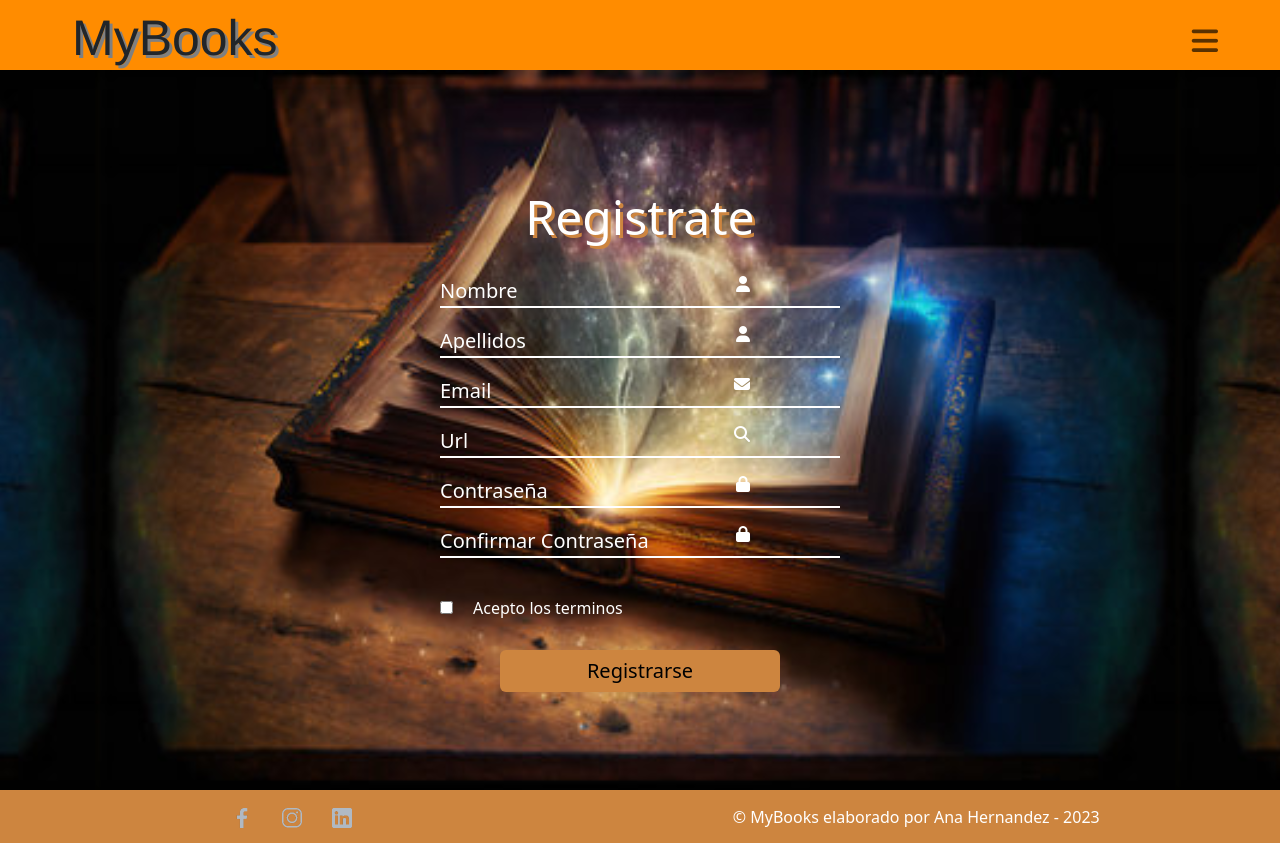
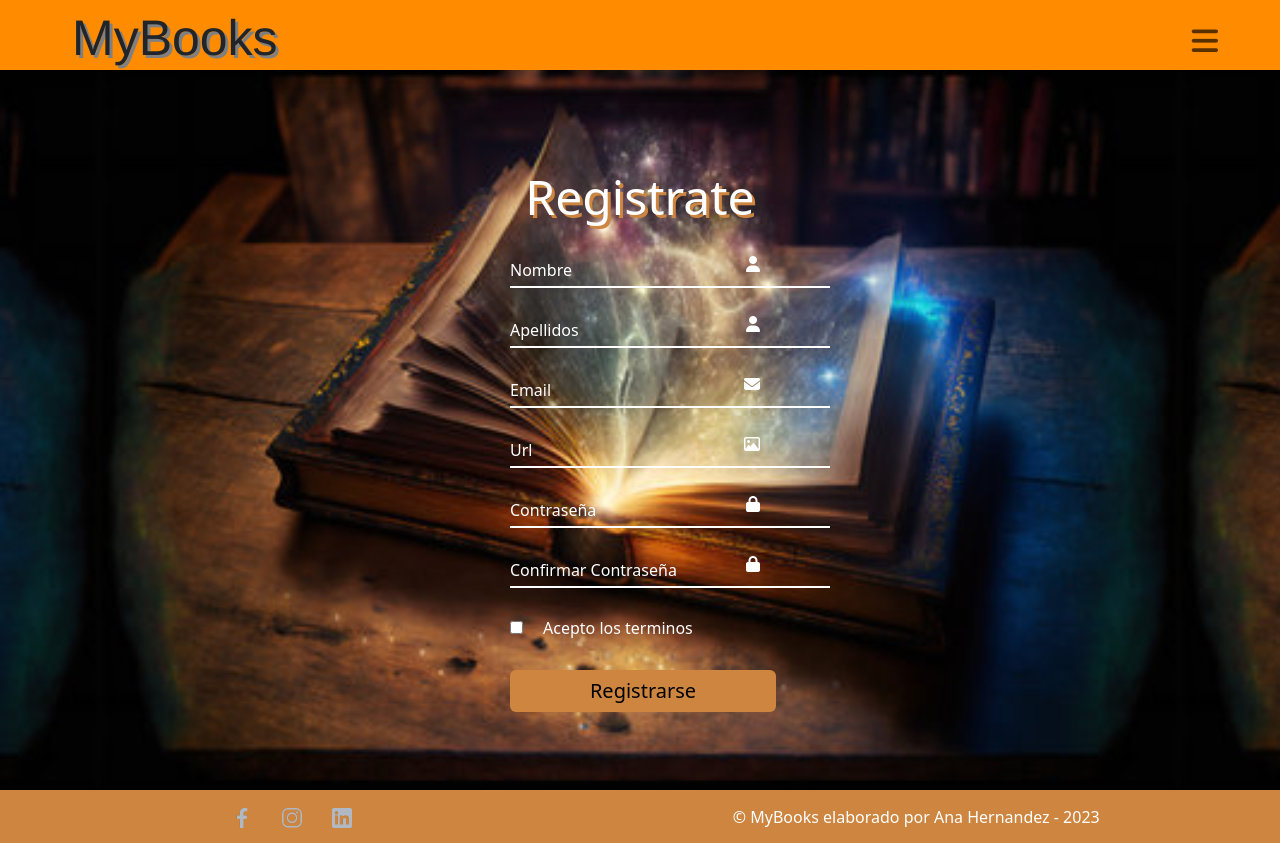
Before and after one commit to Cristinahb26/Modulo_3, an Angular app: page /register in a window 1280 px wide. Built offline with nearby package versions, Linux system fonts and the light colour scheme.

Commit message:
subir cambios del dia2

```diff
--- a/src/app/component/form-register/form-register.component.css
+++ b/src/app/component/form-register/form-register.component.css
@@ -13,7 +13,7 @@ body{
 }
 .login{
 
-    width: 600px;
+    width: 500px;
     height: 600px;
 
     display: flex;
@@ -34,9 +34,10 @@ body{
 }
 .login .input{
 
-    width: 400px;
+    width: 25vw;
     height: 30px;
-    margin-bottom: 20px;
+    margin-bottom: 30px;
+    margin-left: 60px;
 
 }
 .input-mail{
@@ -47,25 +48,42 @@ body{
     outline: none;
     background: transparent;
     border-bottom: 2px solid #fff;
+    /* transition: 3s; */
     color: #fff;
+
 }
 
-.input-mail::placeholder {
+.input-mail:focus ~ label,
+.input-mail:valid ~ label {
 
+    top: -55px;
+    font-size: 15px;
+    color: #f8ece2;
+    border: none;
+
+}
+.input label{
+
+    position: relative;
+    bottom: 30px;
     color: #fff;
+
+    display: flex;
+    justify-content: flex-start;
+
 }
 
 .input i {
 
     position: absolute;
-    right: 530px;
+    right: 520px;
     color: #fff;
 
 }
 .login .checkbox {
 
     margin-bottom: 30px;
-    margin-top: 40px;
+    padding-left: 60px;
     color: #fff;
 
 }
--- a/src/app/component/form-register/form-register.component.html
+++ b/src/app/component/form-register/form-register.component.html
@@ -2,7 +2,7 @@
 
     <div class="login">
 
-        <form>
+        <form action="#">
 
             <div class="sign-up">
                 <h2>Registrate</h2>
@@ -11,45 +11,50 @@
             <div class="input">
 
                 <i class="fa-solid fa-user"></i>
-                <input type="text" class="input-mail" autocomplete="off"  placeholder="Nombre" required>
+                <input type="text" class="input-mail" autocomplete="off" required>
+                <label for="input"> Nombre </label>
 
             </div>
 
             <div class="input">
 
                 <i class="fa-solid fa-user"></i>
-                <input type="text" class="input-mail" autocomplete="off" placeholder="Apellidos" required>
+                <input type="text" class="input-mail" autocomplete="off" required>
+                <label for="input"> Apellidos </label>
 
             </div>
 
             <div class="input">
 
                 <i class="fa-solid fa-envelope"></i>
-                <input type="email" class="input-mail" autocomplete="off" placeholder="Email" required>
+                <input type="email" class="input-mail" autocomplete="off" required>
+                <label for="input"> Email </label>
 
             </div>
 
             <div class="input">
 
-                <i class="fa-solid fa-search"></i>
-                <input type="url" class="input-mail" autocomplete="off" placeholder="Url" required>
+                <i class="fa fa-picture-o"></i>
+                <input type="url" class="input-mail" autocomplete="off" required>
+                <label for="input"> Url </label>
 
             </div>
 
             <div class="input">
 
                 <i class="fa-solid fa-lock"></i>
-                <input type="password" class="input-mail" autocomplete="off" placeholder="Contraseña" required>
+                <input type="password" class="input-mail" autocomplete="off" required>
+                <label for="input"> Contraseña </label>
 
             </div>
 
             <div class="input">
 
                 <i class="fa-solid fa-lock"></i>
-                <input type="password" class="input-mail" autocomplete="off" placeholder="Confirmar Contraseña" required>
+                <input type="password" class="input-mail" autocomplete="off" required>
+                <label for="input"> Confirmar Contraseña </label>
 
             </div>
-
 
             <div class="checkbox">
 
@@ -66,21 +71,6 @@
             </div>
 
 
-            <!-- <div class="box">
-
-                <p> or </p>
-
-            </div>
-
-
-            <div class="icono">
-
-                <i class="fa-brands fa-instagram"></i>
-                <i class="fa-brands fa-facebook"></i>
-                <i class="fa-brands fa-twitter"></i>
-
-            </div> -->
-
         </form>
     </div>
 
--- a/src/app/component/header/header.component.html
+++ b/src/app/component/header/header.component.html
@@ -12,6 +12,7 @@
           <ul class="dropdown-menu dropdown-menu-dark" aria-labelledby="navbarDarkDropdownMenuLink">
             <li><a class="dropdown-item fa fa-home" href="#" routerLink="/home"><font face="Arial Narrow">Home</font></a></li>
             <li><a class="dropdown-item fa fa-file-text" href="#" routerLink="/register"><font face="Arial Narrow">Register</font></a></li>
+            <li><a class="dropdown-item fa fa-user" href="#" routerLink="/profile"><font face="Arial Narrow">Profile</font></a></li>
           </ul>
         </li>
       </ul>
```
